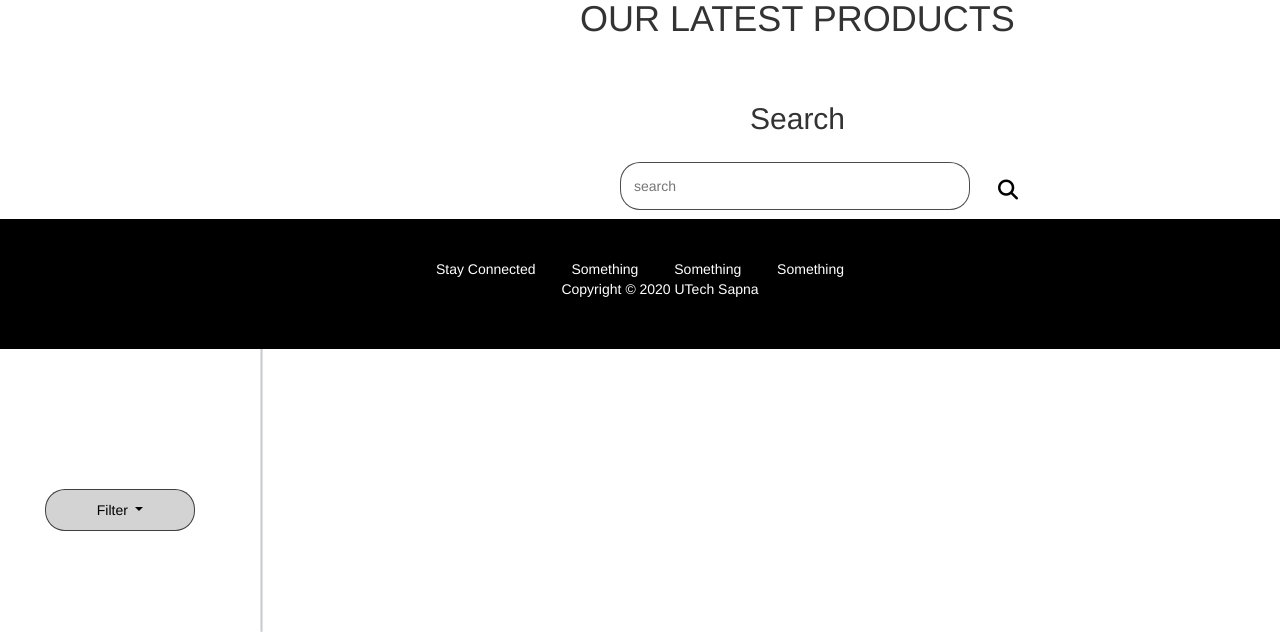
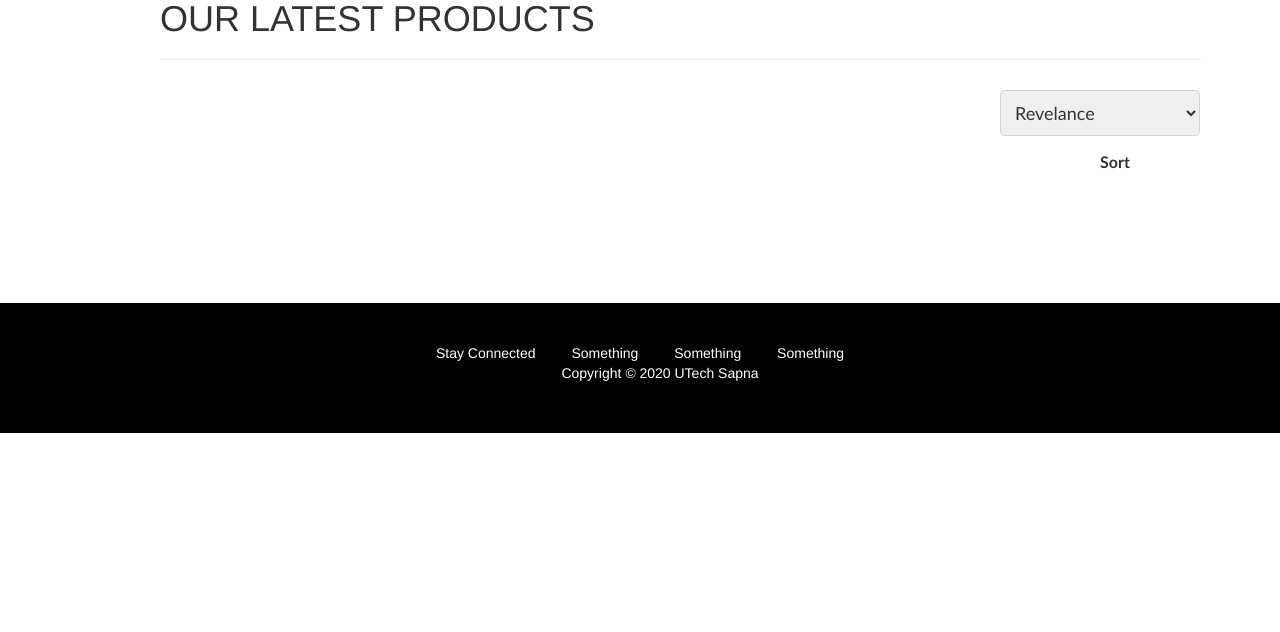
Before and after one commit to ARES00GODOFWAR/Eco-Surge, a Laravel app: page /productShow in a window 1280 px wide. Shown: the part 168-800 px from the top of the page. Run offline with Laravel 8, Linux system fonts and the light colour scheme; data that the repository does not hold is empty; parts of the project's set-up code (start-up, migrations or seed data) failed here and were passed over; some libraries are stand-ins or nearby versions.

Commit message:
changes to product page

```diff
--- a/resources/views/productShow.blade.php
+++ b/resources/views/productShow.blade.php
@@ -15,8 +15,8 @@
 
       }
       .row{
-        margin-top: 150px;
-        margin-left: 300px;
+        margin-top: 100px;
+        margin-left: 150px;
         margin-right: 0px;
         margin-bottom: 60px ;
       }
@@ -227,9 +227,8 @@
     }
 
     h1{
-        margin-top: 40px;
-        margin-left: 580px;
-
+        margin-top: 100px;
+        margin-left: 160px;
         text-transform: uppercase;
     }
     .container{
@@ -263,10 +262,13 @@
         position: absolute;
         top: 330px;
         left: 620px;
-        border: 1px solid rgba(0, 0, 0, .7);
-        padding: 13px 13px;
+        border: 0.5px solid rgba(0, 0, 0, .2);
+        padding: 11px 11px;
         border-radius: 20px;
-        width: 350px;
+        width: 380px;
+        box-shadow: 5px 5px 5px;
+        font-family: 'Gill Sans', 'Gill Sans MT', Calibri, 'Trebuchet MS', sans-serif;
+        font-size: 15px;
 
     }
 
@@ -276,11 +278,14 @@
 
     #search{
         position: absolute;
-        top: 330px;
-        left: 620px;
+        top: 320px;
+        left: 760px;
         border-radius: 20px;
-        color: black;
-        font-size: 20px;
+        color:rgba(0, 0, 0, .1);
+        font-size: 17px;
+        border: none;
+        animation: none;
+
 
 
     }
@@ -297,22 +302,11 @@
         top: 400px;
         left: 260px;
         width: 3px;
-        background-color: rgba(0, 0, 0, .2);
         height:400px;
     }
 
 
-    .btn{
-        position: absolute;
-        top: -110px;
-        left: 182px;
-        padding: 10px 10px;
-        border-radius: 4px;
-        background-color: black;
-        border: 1px solid rgba(0, 0, 0, .7);
-        cursor: pointer;
 
-    }
 
     #dropdown_coins{
         position: absolute;
@@ -325,6 +319,54 @@
         width: 150px;
 }
 
+form{
+    z-index: 9999999;
+    position: absolute;
+    top: -300px;
+    left: 0;
+
+}
+
+hr{
+    width: 1041px;
+    margin-top: 20px;
+    margin-left: 160px;
+    color: black;
+}
+select{
+    margin-top: 10px;
+    margin-left: 1000px;
+    width: 200px;
+    padding: 10px 10px;
+    border-radius: 5px;
+    font-family: 'Gill Sans', 'Gill Sans MT', Calibri, 'Trebuchet MS', sans-serif;
+    font-size: 18px;
+    border:0.5px solid  lightgray;
+}
+
+
+option{
+    object-position: 900px;
+}
+
+.sort{
+    margin-top: 15px;
+    margin-left: 1100px;
+    font-weight: bold;
+    font-family: 'Gill Sans', 'Gill Sans MT', Calibri, 'Trebuchet MS', sans-serif;
+    font-size: 16px;
+}
+
+.leftgray{
+    position: absolute;
+    width: 130px;
+    height: 140%;
+    background-color: lightgray;
+}
+
+
+
+
 </style>
 
 @endsection
@@ -336,11 +378,25 @@
 @endif
 
 
+<form>
+    <input type="search" class="search" placeholder="Search Products, Collection, Keywords">
+    <button class="btn" type="submit"><i id="search" class="fas fa-search"></i></button>
+</form>
+
 <div class="container"></div>
+<!--<div class="leftgray"></div>-->
         <h1 class="h1">Our Latest Products</h1>
+        <hr>
+        <select>
+            <option >Revelance</option>
+            <option >A-Z</option>
+            <option >Z-A</option>
+            <option >Popular</option>
+            <option >Price - Low to High</option>
+        </select>
+        <p class="sort">Sort</p>
         <div class="col-md-3 col-sm-6">
-
-        <div class="dropdown">
+        <!---<div class="dropdown">
             <button class="btn btn-secondary dropdown-toggle" type="button" id="dropdown_coins" data-toggle="dropdown" aria-haspopup="true"
                 aria-expanded="false">
                 Filter
@@ -352,17 +408,15 @@
                 <div id="menuItems"></div>
                 <div id="empty" class="dropdown-header">No coins found</div>
             </div>
-        </div>
+        </div>--->
     </div>
 
-    <h2 class="search-header">Search</h2>
-    <form>
-        <input type="search" class="search" placeholder="search">
-        <button class="btn" type="submit"><i id="search" class="fas fa-search"></i></button>
-    </form>
+
+    <!--<h2 class="search-header">Search</h2>
+
     <h4 class="category-head">Category <i id="down" class="fas fa-sort-down"></i></h4>
 
-    <div class="border"></div>
+    <div class="border"></div>--->
     <div class="row">
 
         @foreach($products as $product)
```
